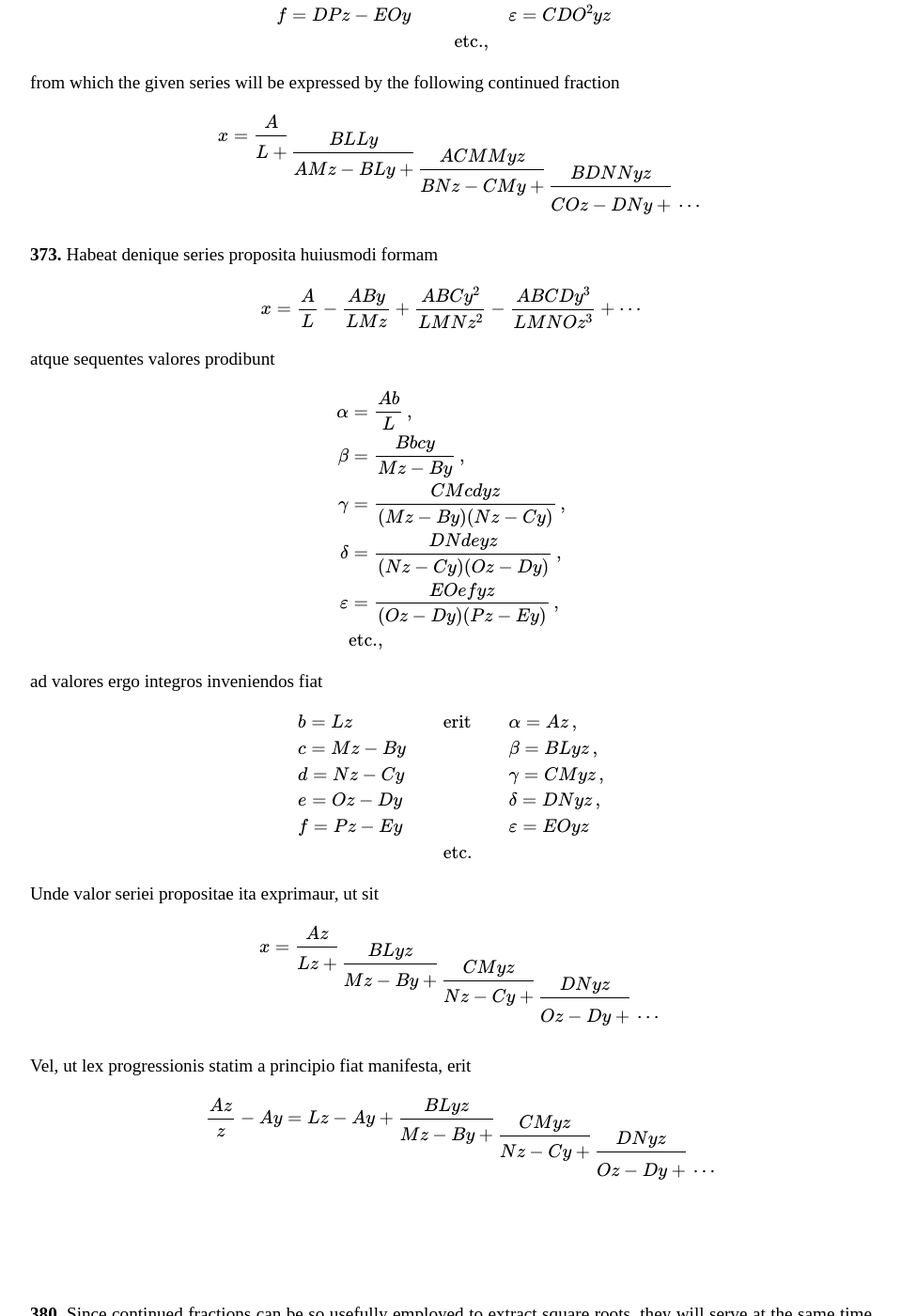
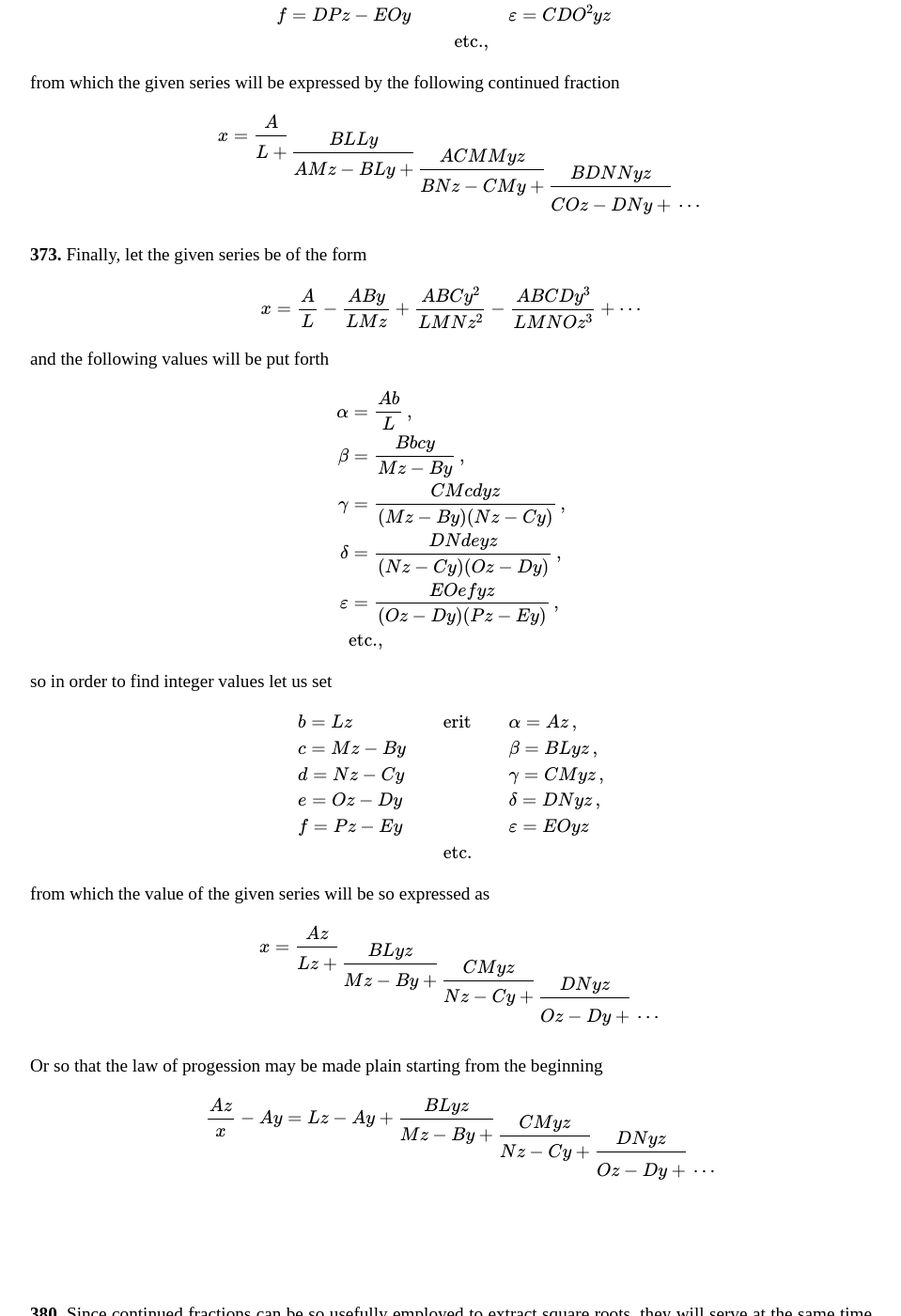
Before and after one commit to ttdoucet/ttdoucet.github.io, a Jekyll site: the page built from euler/e101-en.html, in a window 1280 px wide and 1400 px high, scrolled down 14711 px. Shown: the whole window at 94% size, without its empty margins (160-1119 px from the left). Built offline with Jekyll 4.4.1, drawn with Linux system fonts in a browser that asks for light colours; formulas are drawn with MathJax 3.

Commit message:
Translated p.373 of e101.

```diff
--- a/euler/e101-en.html
+++ b/euler/e101-en.html
@@ -782,13 +782,14 @@ x = {\cofrac {A} {L} {\cofrac {BLLy} {AMz-BLy} {\cofrac {ACMMyz} {BNz-CMy}  {\co
 \end{equation}
 
 <p><esec>373.</esec>
-Habeat denique series proposita huiusmodi formam
+
+Finally, let the given series be of the form
 
 \begin{equation}
 x = {A\over L} - {ABy\over LMz} + {ABCy^2\over LMNz^2} - {ABCDy^3\over LMNOz^3} + \cdots
 \end{equation}
 
-atque sequentes valores prodibunt
+and the following values will be put forth
 
 \begin{aligned}
 \alpha &= {Ab\over L} \,,\cr
@@ -799,7 +800,8 @@ atque sequentes valores prodibunt
 &\hbox{etc.,}\cr
 \end{aligned}
 
-ad valores ergo integros inveniendos fiat
+
+so in order to find integer values let us set
 
 \begin{array}{lll}
 \displaystyle{b = Lz} & \quad\hbox{erit}\quad & \displaystyle{\alpha = Az} \,,\cr
@@ -810,17 +812,16 @@ ad valores ergo integros inveniendos fiat
 &\quad\hbox{etc.} \cr
 \end{array}
 
-Unde valor seriei propositae ita exprimaur, ut sit
+from which the value of the given series will be so expressed as
 
 \begin{equation}
 x = {\cofrac {Az} {Lz} {\cofrac {BLyz} {Mz-By} {\cofrac {CMyz} {Nz-Cy}  {\cofrac {DNyz} {Oz-Dy} \tailfrac}}}}
 \end{equation}
 
-
-Vel, ut lex progressionis statim a principio fiat manifesta, erit
+Or so that the law of progession may be made plain starting from the beginning
 
 \begin{equation}
-{Az\over z} - Ay = Lz - Ay + \cofrac {BLyz} {Mz-By} {\cofrac {CMyz} {Nz-Cy}  {\cofrac {DNyz} {Oz-Dy} \tailfrac}}
+{Az\over x} - Ay = Lz - Ay + \cofrac {BLyz} {Mz-By} {\cofrac {CMyz} {Nz-Cy}  {\cofrac {DNyz} {Oz-Dy} \tailfrac}}
 \end{equation}
 
 
```
